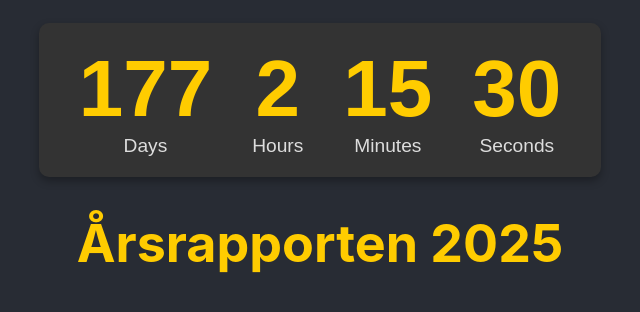
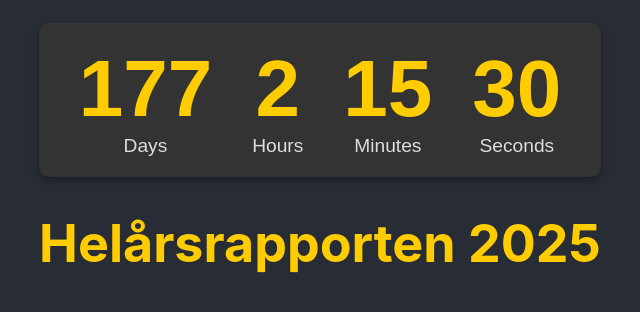
Before and after one commit to oskarnordborg/oskarnordborg.github.io, a React (Create React App) app: page / in a window 1280 px wide. Shown: the part 234-546 px from the top of the page, without its empty margins (320-960 px from the left). Built offline with nearby package versions, Linux system fonts and the light colour scheme.

Commit message:
helarsrapporten name

```diff
--- a/public/index.html
+++ b/public/index.html
@@ -24,7 +24,7 @@
       work correctly both with client-side routing and a non-root public URL.
       Learn how to configure a non-root public URL by running `npm run build`.
     -->
-    <title>Årsrapporten</title>
+    <title>Helårsrapporten</title>
   </head>
   <body>
     <noscript>You need to enable JavaScript to run this app.</noscript>
--- a/src/App.js
+++ b/src/App.js
@@ -6,7 +6,7 @@ function App() {
     <div className="App">
       <header className="App-header">
         <Countdown />
-        <h1>Årsrapporten 2025</h1>
+        <h1>Helårsrapporten 2025</h1>
       </header>
     </div>
   );
```
Also changed, not shown: public/manifest.json.
